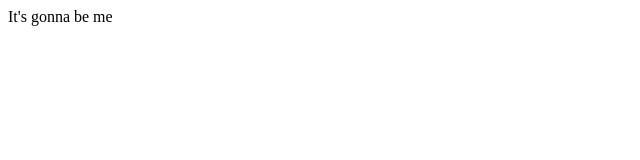
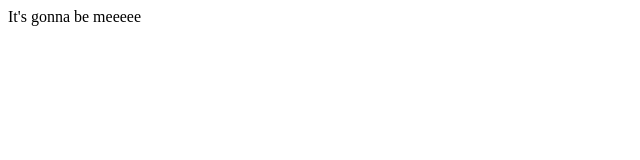
Before and after one commit to johnnyduo/awersome_web, a plain HTML site: page index.html in a window 1280 px wide. Shown: the full height of the page, 0-640 px from the left. Drawn offline with Linux system fonts and the light colour scheme.

Commit message:
Update index.html

```diff
--- a/index.html
+++ b/index.html
@@ -1,6 +1,6 @@
 <html>
 
-<p>It's gonna be me</p>
+<p>It's gonna be meeeee</p>
 
 
 </html>
```
